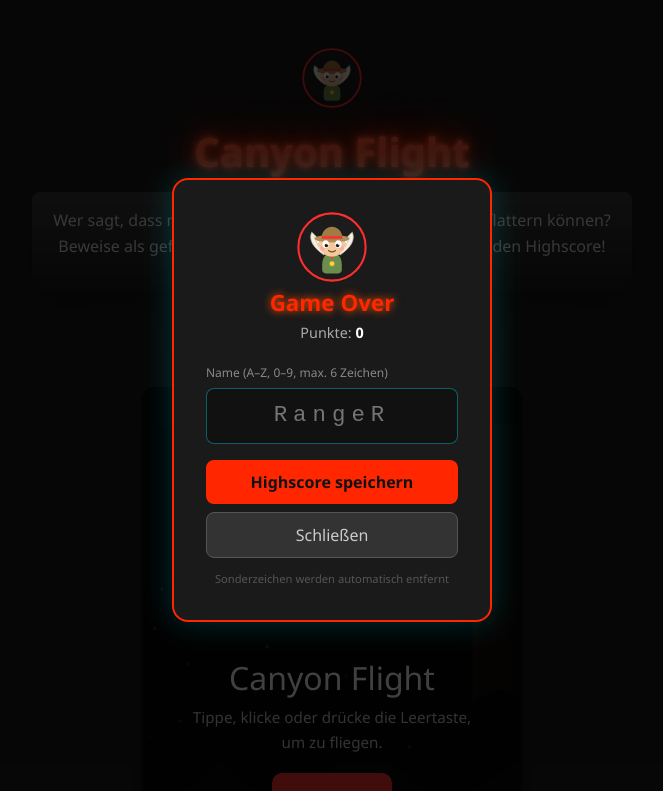
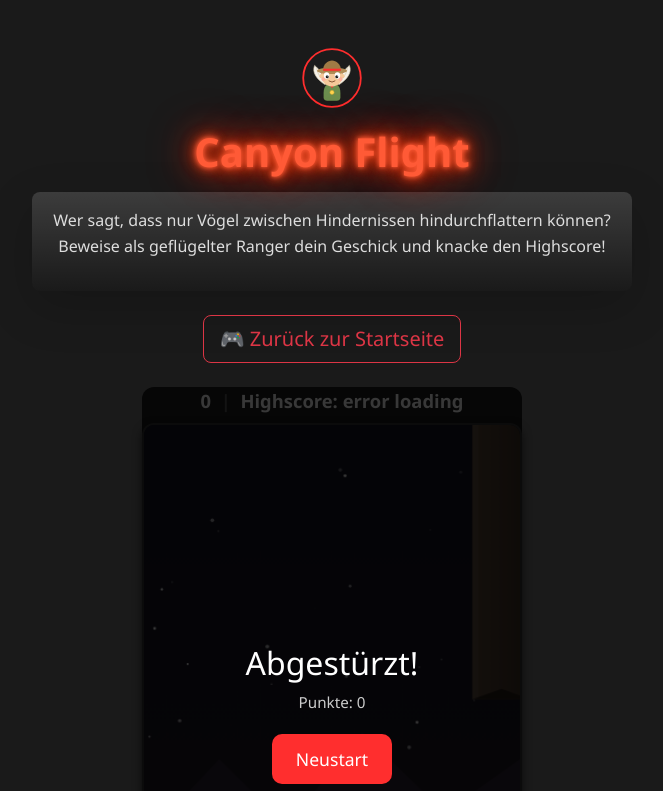
Before and after one commit to ChristianTrentsch/BrowserGames, a website: page canyonflight/index.html in a window 1280 px wide. Both pictures are taken after a click on the button "Start". Shown: the top 791 px of the page, without its empty margins (308-971 px from the left). Drawn offline with nearby package versions, Linux system fonts and the light colour scheme; no server answers.

Commit message:
Spielflow verbessert - Modal nur noch triggern wenn user den erreichten Score speichern möchte - Button "Neustart" und neuen Button "Highscore speichern" untereinander darstellen - dadurch wird der spielfluss nicht unterbrochen und man kann schnell eine neue runde starten

```diff
--- a/canyonflight/index.html
+++ b/canyonflight/index.html
@@ -46,7 +46,8 @@
       <div id="overlay" class="overlay">
         <h2 id="overlayTitle">Canyon Flight</h2>
         <p id="overlayText">Tippe, klicke oder drücke die Leertaste, um zu fliegen.</p>
-        <button id="overlayBtn" class="btn btn-custom">Start</button>
+        <button id="overlayBtn" type="button" class="btn btn-custom mb-3">Start</button>
+        <button id="saveScoreBtn" type="button" class="btn btn-outline-warning d-none">🏆 Highscore speichern</button>
       </div>
     </div>
 
--- a/canyonflight/js/game.js
+++ b/canyonflight/js/game.js
@@ -16,6 +16,7 @@ const overlay = document.getElementById("overlay");
 const overlayTitle = document.getElementById("overlayTitle");
 const overlayText = document.getElementById("overlayText");
 const overlayBtn = document.getElementById("overlayBtn");
+const saveScoreBtn = document.getElementById("saveScoreBtn");
 
 // ---- Konstanten ----
 const W = canvas.width;
@@ -104,6 +105,7 @@ function resetGame() {
 function startGame() {
   resetGame();
   gameState = "playing";
+  saveScoreBtn.classList.add("d-none");
   overlay.classList.add("d-none");
 }
 
@@ -154,8 +156,10 @@ function showGameOverModal(punkte) {
     }
 
     modal.style.display = "none";
+    saveScoreBtn.classList.add("d-none");
     await saveHighscore(name, punkte);
     await loadHighscores();
+    await setHighestScore();
   };
 }
 
@@ -217,19 +221,12 @@ async function loadHighscores() {
 function endGame() {
   gameState = "gameover";
   gameOverTime = Date.now();
+  lastScore = score;
 
-  ctx.clearRect(0, 0, canvas.width, canvas.height);
-  showGameOverModal(score);
-
-  // if (score > highscore) {
-  //   highscore = score;
-  //   localStorage.setItem(HIGHSCORE_KEY, String(highscore));
-  // }
-  // highscoreEl.textContent = highscore;
-
-  // overlayTitle.textContent = "Abgestürzt!";
-  // overlayText.textContent = `Punkte: ${score} – Highscore: ${highscore}`;
+  overlayTitle.textContent = "Abgestürzt!";
+  overlayText.textContent = `Punkte: ${lastScore}`;
   overlayBtn.textContent = "Neustart";
+  saveScoreBtn.classList.remove("d-none");
   overlay.classList.remove("d-none");
 }
 
@@ -474,6 +471,10 @@ canvas.addEventListener(
 
 overlayBtn.addEventListener("click", handleInput);
 
+saveScoreBtn.addEventListener("click", () => {
+  showGameOverModal(lastScore);
+});
+
 // ---- Start ----
 spawnObstacle(W + 100);
 draw();
```
